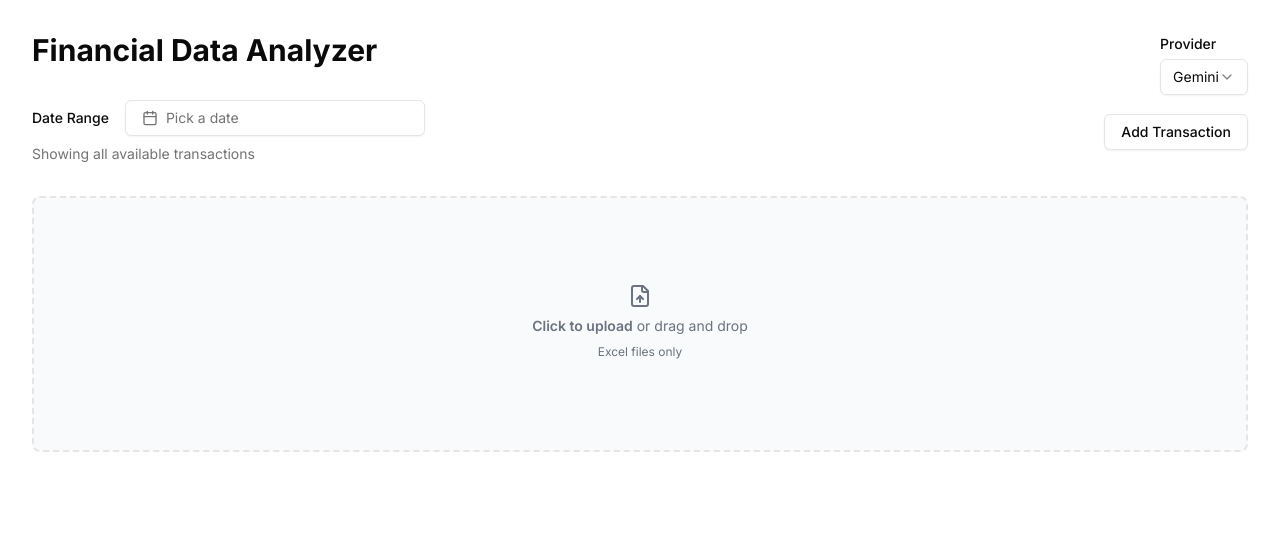
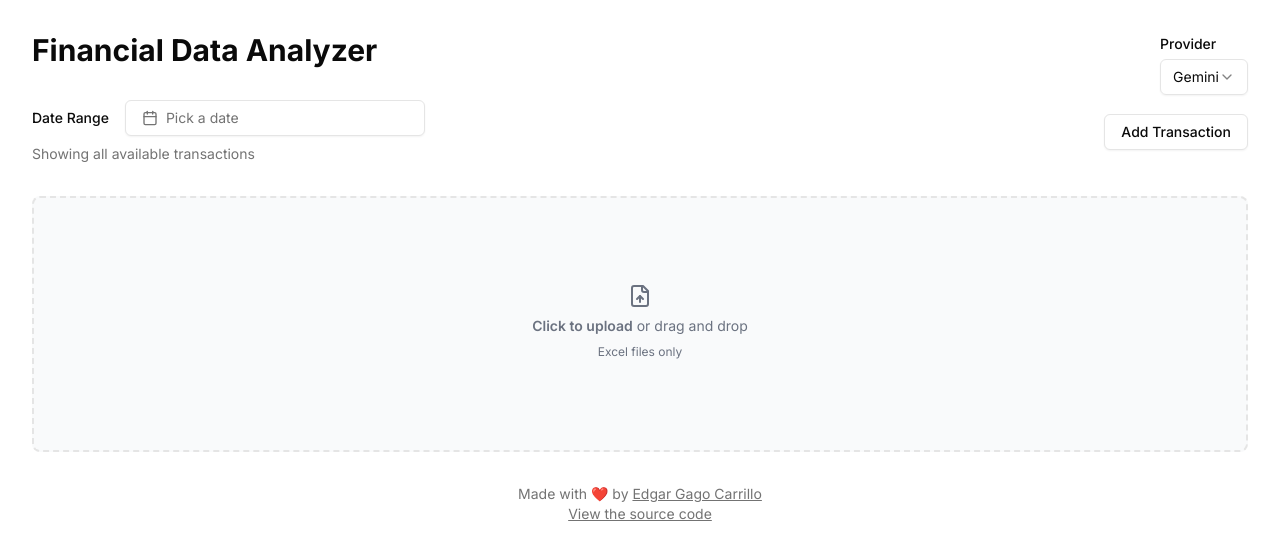
Before and after one commit to gagocarrilloedgar/finance-ai, a Next.js app: page / in a window 1280 px wide. Shown: the top 560 px of the page. Built offline with nearby package versions, Linux system fonts and the light colour scheme.

Commit message:
chore: add footer

```diff
--- a/app/layout.tsx
+++ b/app/layout.tsx
@@ -27,6 +27,25 @@ export default function RootLayout({
           <Analytics />
           <Toaster />
         </Providers>
+        <footer className="text-center text-sm text-muted-foreground">
+          <p>
+            Made with ❤️ by{" "}
+            <a
+              href="https://github.com/gagocarrilloedgar"
+              className="underline"
+            >
+              Edgar Gago Carrillo
+            </a>
+          </p>
+          <p>
+            <a
+              href="https://github.com/gagocarrilloedgar/finance-ai"
+              className="underline"
+            >
+              View the source code
+            </a>
+          </p>
+        </footer>
       </body>
     </html>
   );
```
